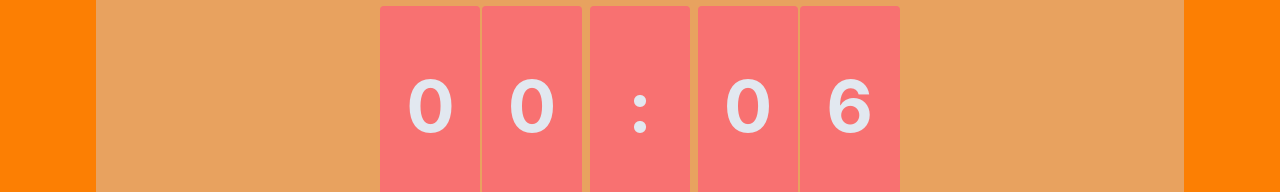
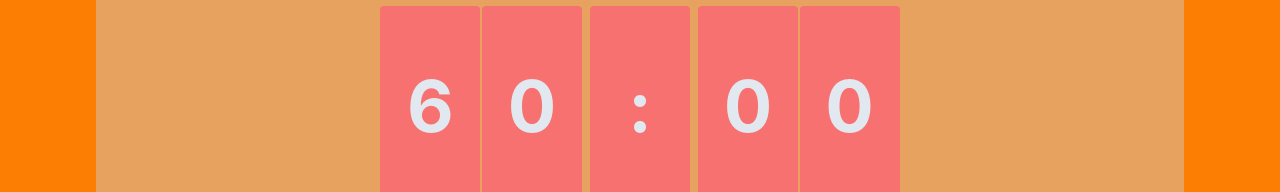
Before and after one commit to mr-amirfazel/pomodoro, a React (Create React App) app: page / in a window 1280 px wide. Shown: the part 188-380 px from the top of the page. Built offline with nearby package versions, Linux system fonts and the light colour scheme.

Commit message:
constants value updated

```diff
--- a/src/constants/timerConstants.ts
+++ b/src/constants/timerConstants.ts
@@ -2,8 +2,8 @@ import {TimerActionTypes, TimerState} from '../@types/context/context.types';
 export const timerStates: TimerState[] = [
     {
         timerMode: TimerActionTypes.FOCUS_MODE,
-        minutes:0,
-        seconds:6,
+        minutes:60,
+        seconds:0,
         backGroundColor:"#fc7f03",
         id:"1",
     },
@@ -16,8 +16,8 @@ export const timerStates: TimerState[] = [
     },
     {
         timerMode:TimerActionTypes.LONG_BREAK_MODE,
-        minutes:0,
-        seconds:10,
+        minutes:20,
+        seconds:0,
         backGroundColor:"#d25ff5",
         id:"13",
     },
```
